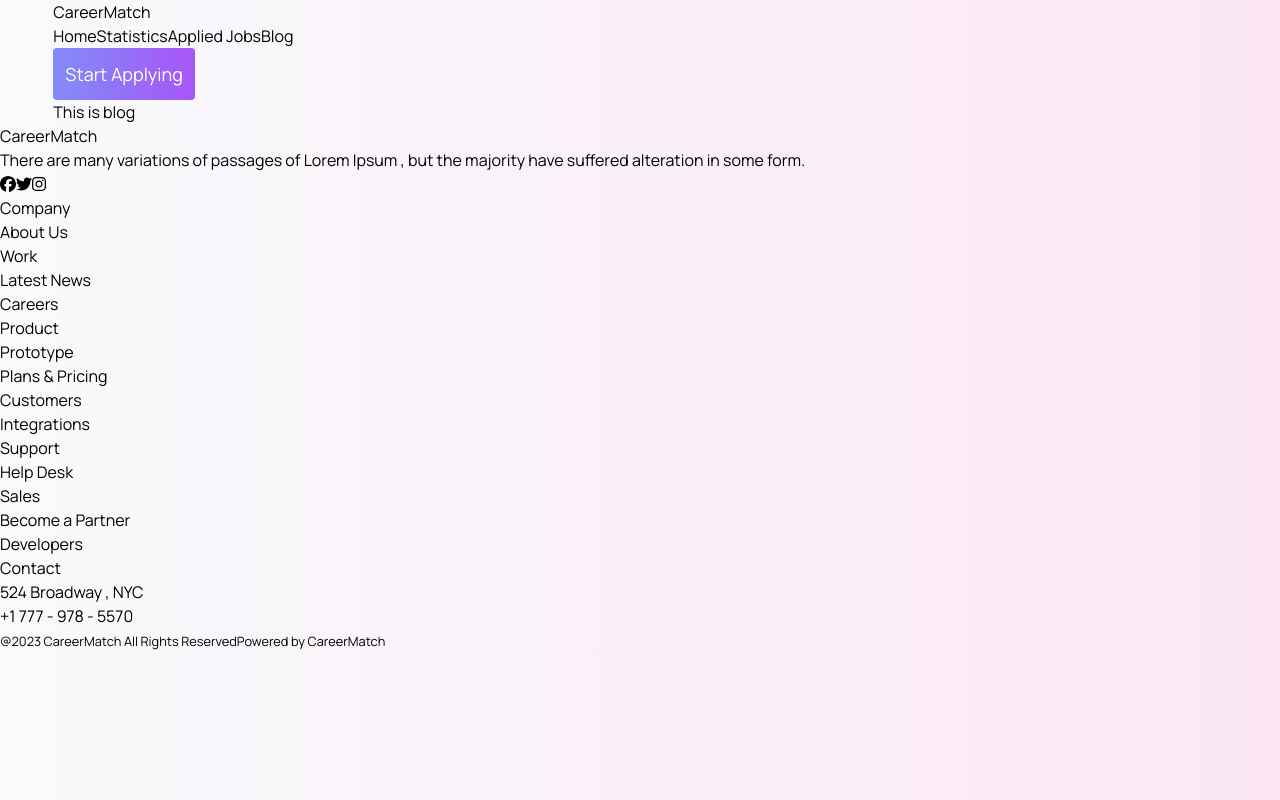
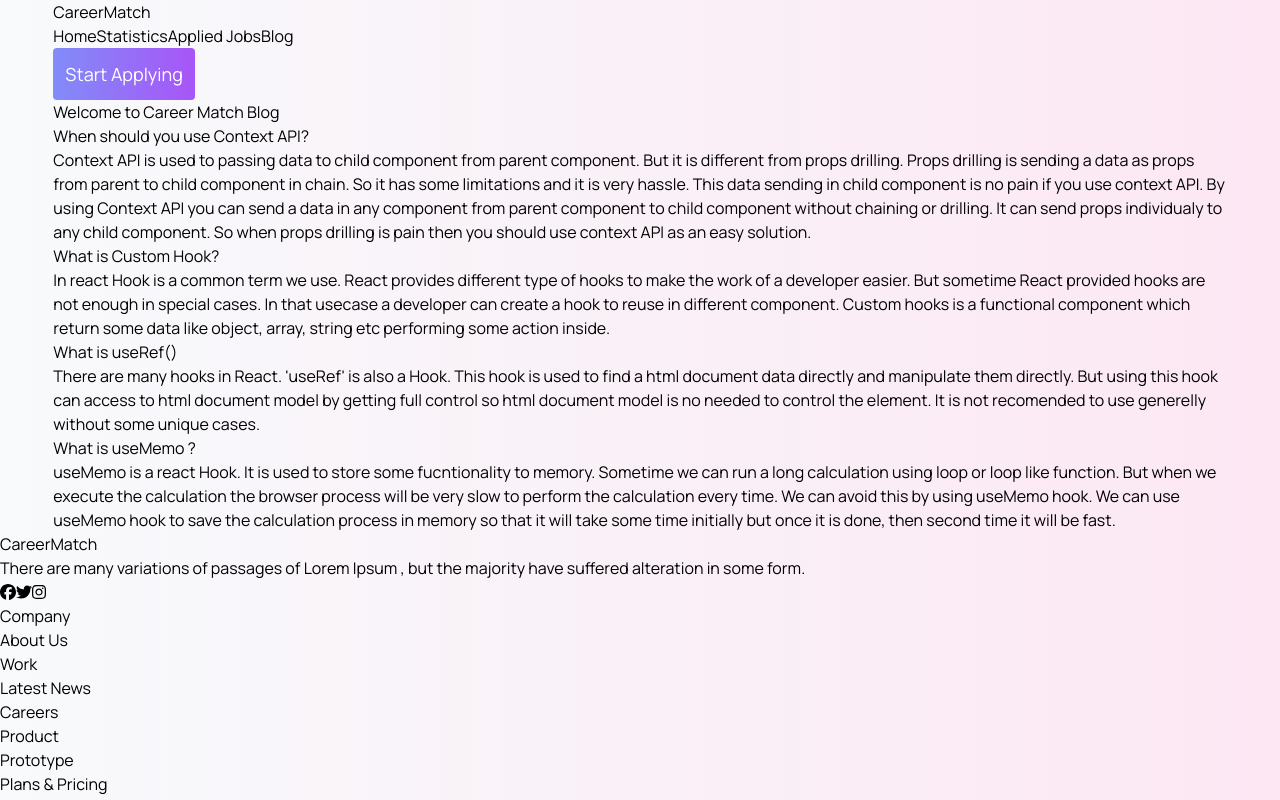
Before and after one commit to Joshim-Uddin/career-hub, a React (Vite) app: page /blog in a window 1280 px wide. Shown: the top 800 px of the page. Built offline with nearby package versions, Linux system fonts and the light colour scheme.

Commit message:
blog data added

```diff
--- a/src/components/Blog/Blog.jsx
+++ b/src/components/Blog/Blog.jsx
@@ -3,7 +3,69 @@ import React from "react";
 const Blog = () => {
   return (
     <div>
-      <h3>This is blog</h3>
+      <h3 className="text-center text-4xl my-12 font-bold">
+        Welcome to Career Match Blog
+      </h3>
+      <div className="flex flex-col gap-8">
+        <div className="bg-purple-600 text-white rounded">
+          <h4 className="text-center bg-red-300 shadow-md mb-3 text-2xl font-bold py-2">
+            When should you use Context API?
+          </h4>
+          <p className="p-5">
+            Context API is used to passing data to child component from parent
+            component. But it is different from props drilling. Props drilling
+            is sending a data as props from parent to child component in chain.
+            So it has some limitations and it is very hassle. This data sending
+            in child component is no pain if you use context API. By using
+            Context API you can send a data in any component from parent
+            component to child component without chaining or drilling. It can
+            send props individualy to any child component. So when props
+            drilling is pain then you should use context API as an easy
+            solution.
+          </p>
+        </div>
+        <div className="bg-purple-600 text-white rounded">
+          <h4 className="text-center bg-red-300 shadow-md mb-3 text-2xl font-bold py-2">
+            What is Custom Hook?
+          </h4>
+          <p className="p-5">
+            In react Hook is a common term we use. React provides different type
+            of hooks to make the work of a developer easier. But sometime React
+            provided hooks are not enough in special cases. In that usecase a
+            developer can create a hook to reuse in different component. Custom
+            hooks is a functional component which return some data like object,
+            array, string etc performing some action inside.
+          </p>
+        </div>
+        <div className="bg-purple-600 text-white rounded">
+          <h4 className="text-center bg-red-300 shadow-md mb-3 text-2xl font-bold py-2">
+            What is useRef()
+          </h4>
+          <p className="p-5">
+            There are many hooks in React. 'useRef' is also a Hook. This hook is
+            used to find a html document data directly and manipulate them
+            directly. But using this hook can access to html document model by
+            getting full control so html document model is no needed to control
+            the element. It is not recomended to use generelly without some
+            unique cases.
+          </p>
+        </div>
+        <div className="bg-purple-600 text-white rounded">
+          <h4 className="text-center bg-red-300 shadow-md mb-3 text-2xl font-bold py-2">
+            What is useMemo ?
+          </h4>
+          <p className="p-5">
+            useMemo is a react Hook. It is used to store some fucntionality to
+            memory. Sometime we can run a long calculation using loop or loop
+            like function. But when we execute the calculation the browser
+            process will be very slow to perform the calculation every time. We
+            can avoid this by using useMemo hook. We can use useMemo hook to
+            save the calculation process in memory so that it will take some
+            time initially but once it is done, then second time it will be
+            fast.
+          </p>
+        </div>
+      </div>
     </div>
   );
 };
--- a/src/components/Header/Header.jsx
+++ b/src/components/Header/Header.jsx
@@ -4,7 +4,9 @@ import { Link, NavLink } from "react-router-dom";
 const Header = () => {
   return (
     <nav className="flex flex-col gap-5 md:flex-row md:justify-between items-center py-5 px-10">
-      <h2 className="text-3xl font-bold">CareerMatch</h2>
+      <NavLink to="/">
+        <h2 className="text-3xl font-bold">CareerMatch</h2>
+      </NavLink>
       <ul className="flex gap-5 text-gray-600">
         <NavLink to="/">Home</NavLink>
         <NavLink to="/statistics">Statistics</NavLink>
--- a/src/components/JobDetails/JobDetails.jsx
+++ b/src/components/JobDetails/JobDetails.jsx
@@ -26,7 +26,7 @@ const JobDetails = () => {
   } = foundJob;
 
   return (
-    <div className="px-8 h-screen">
+    <div className="px-8">
       <h3 className="text-center text-4xl font-bold my-8">Job Details</h3>
       <div className="flex flex-col md:flex-row justify-between gap-12">
         <div className="pe-4 flex flex-col gap-5">
```
